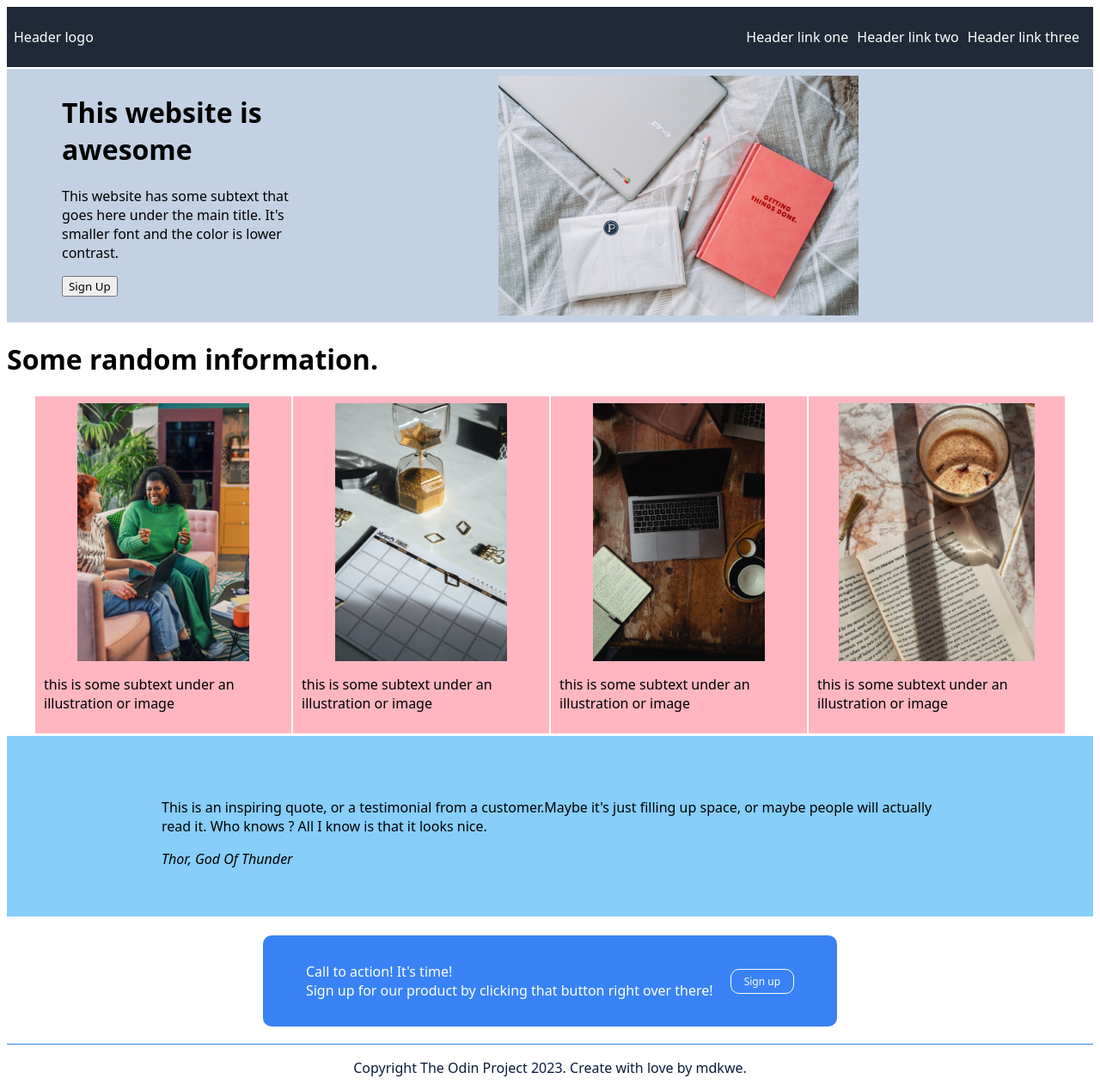
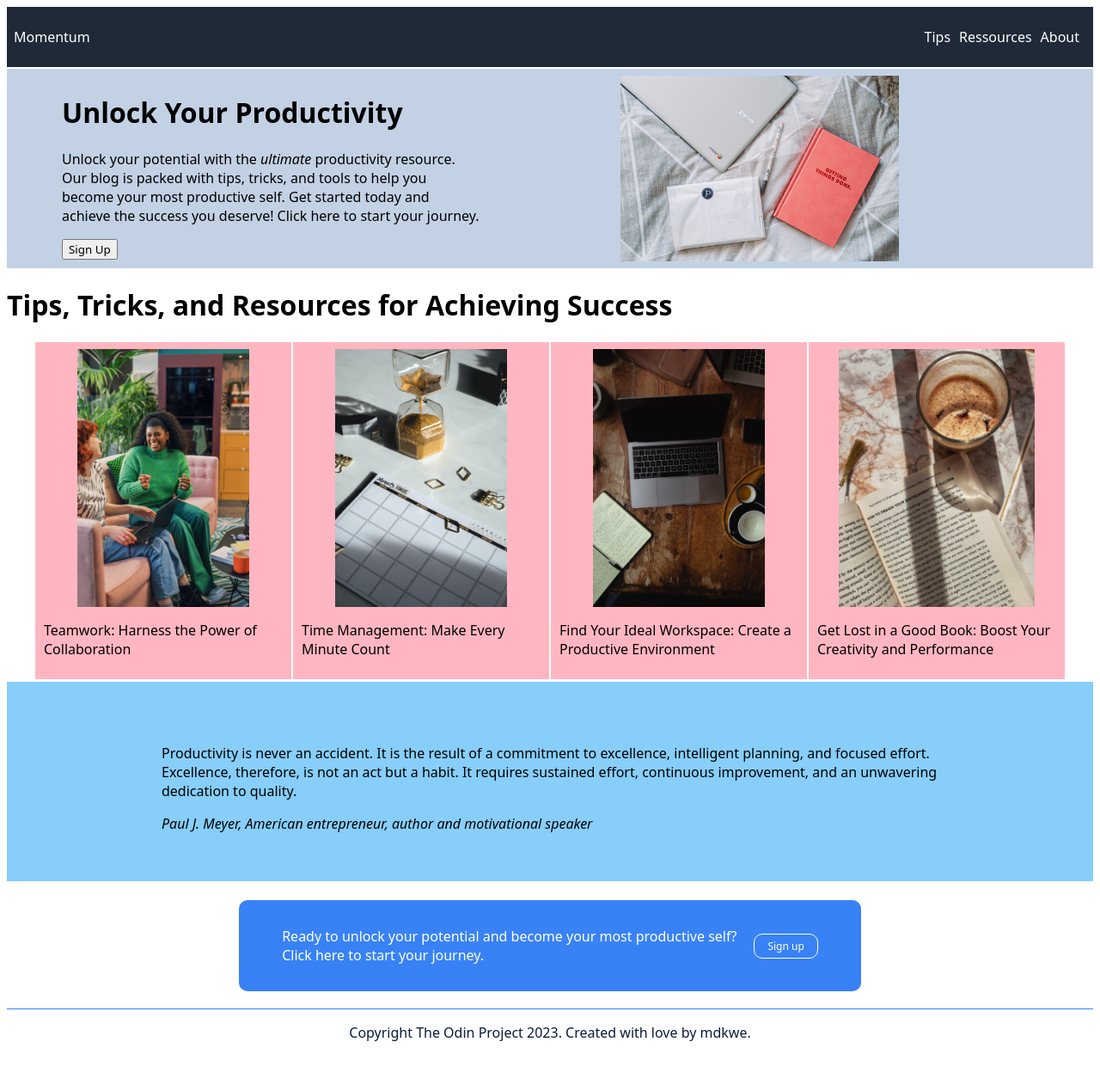
Before and after one commit to mdkwe/odin-landing_page, a plain HTML site: page index.html in a window 1280 px wide. Shown: the whole page at 86% size. After the commit the page ends 1228 px from the top, so only its background shows below. Drawn offline with Linux system fonts and the light colour scheme.

Commit message:
From neutral to a content about productivity

```diff
--- a/index.html
+++ b/index.html
@@ -5,32 +5,32 @@
       <meta charset="UTF-8">
       <meta http-equiv="X-UA-Compatible" content="IE=edge">
       <meta name="viewport" content="width=device-width, initial-scale=1.0">
-      <link href="./style.css" rel="stylesheet" type="text/css"/>
-      <title>Landing Page</title>
+      <link href="./style.css" rel="stylesheet" type="text/css" />
+      <title>Momentum</title>
 
 </head>
 
 <body>
+      <div class="section-one">
             <!-- Header : Fixed nav. bar -->
             <header>
-            <p>Header logo</p>
+                  <p>Momentum</p>
                   <div class="navigation-bar">
                         <ul>
-                        <li>Header link one</li>
-                        <li>Header link two</li>
-                        <li>Header link three</li>
+                              <li>Tips</li>
+                              <li>Ressources</li>
+                              <li>About</li>
                         </ul>
                   </div>
             </header>
 
-      <!-- -->
-      <div class="container">
-
             <div class="jumbotron">
                   <div class="part-one">
-                        <h1>This website is awesome</h1>
-                        <p>This website has some subtext that goes here under the main title. It's smaller font and the
-                              color is lower contrast.
+                        <h1>Unlock Your Productivity</h1>
+                        <p>Unlock your potential with the <em>ultimate</em> productivity resource. Our blog is packed
+                              with tips,
+                              tricks, and tools to help you become your most productive self. Get started today and
+                              achieve the success you deserve! Click here to start your journey.
                         </p>
                         <button>Sign Up</button>
                   </div>
@@ -39,14 +39,18 @@
                   </div>
             </div>
 
-            <h1>Some random information.</h1>
+      </div>
+
+      <!-- -->
+      <div class="container">
+            <h1>Tips, Tricks, and Resources for Achieving Success</h1>
             <div class="gallery">
                   <div class="gallery-one">
                         <div class="image-grid">
                               <img src="images/persona.jpg" alt="" width="50%">
                         </div>
                         <div class="subtext-grid">
-                              <p>this is some subtext under an illustration or image</p>
+                              <p>Teamwork: Harness the Power of Collaboration</p>
                         </div>
                   </div>
                   <div class="gallery-two">
@@ -54,7 +58,7 @@
                               <img src="images/time.jpg" alt="" width="50%">
                         </div>
                         <div class="subtext-grid">
-                              <p>this is some subtext under an illustration or image</p>
+                              <p>Time Management: Make Every Minute Count </p>
                         </div>
                   </div>
                   <div class="gallery-three">
@@ -62,7 +66,7 @@
                               <img src="images/spot.jpg" alt="" width="50%">
                         </div>
                         <div class="subtext-grid">
-                              <p>this is some subtext under an illustration or image</p>
+                              <p>Find Your Ideal Workspace: Create a Productive Environment </p>
                         </div>
                   </div>
                   <div class="gallery-four">
@@ -70,7 +74,7 @@
                               <img src="images/book.jpg" alt="" width="50%">
                         </div>
                         <div class="subtext-grid">
-                              <p>this is some subtext under an illustration or image</p>
+                              <p>Get Lost in a Good Book: Boost Your Creativity and Performance</p>
                         </div>
                   </div>
             </div>
@@ -78,11 +82,12 @@
             <div class="testimonials">
                   <blockquote>
                         <p>
-                              This is an inspiring quote, or a testimonial from a customer.Maybe it's just filling up
-                              space, or maybe people will actually read it. Who knows ? All I know is that it looks
-                              nice.
+                              Productivity is never an accident. It is the result of a commitment to excellence,
+                              intelligent planning, and focused effort. Excellence, therefore, is not an act but a
+                              habit. It requires sustained effort, continuous improvement, and an unwavering dedication
+                              to quality.
                         </p>
-                        <cite>Thor, God Of Thunder</cite>
+                        <cite>Paul J. Meyer, American entrepreneur, author and motivational speaker</cite>
                   </blockquote>
 
             </div>
@@ -90,8 +95,9 @@
             <div class="call-to-action">
                   <div class="cta">
                         <div>
-                              <p>Call to action! It's time!<br>
-                              Sign up for our product by clicking that button right over there!</p>
+                              <p>
+                                    Ready to unlock your potential and become your most productive self? <br> Click here
+                                    to start your journey.</p>
                         </div>
 
                         <div>
@@ -105,7 +111,7 @@
 
       <!-- -->
       <footer>
-            <p>Copyright The Odin Project 2023. Create with love by mdkwe. </p>
+            <p>Copyright The Odin Project 2023. Created with love by mdkwe. </p>
       </footer>
 </body>
 
```
Lines whose indentation alone changed are shown as unchanged.
